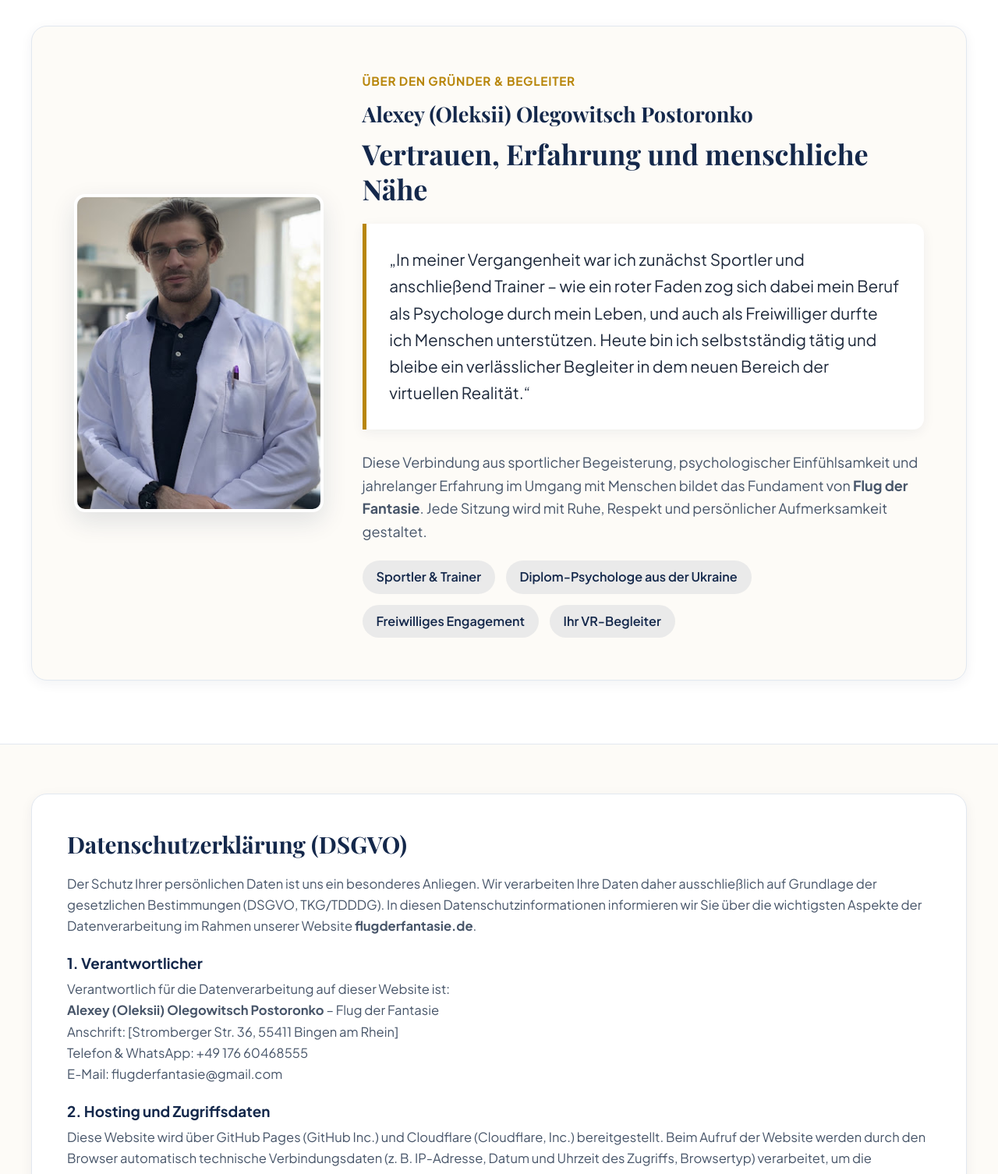
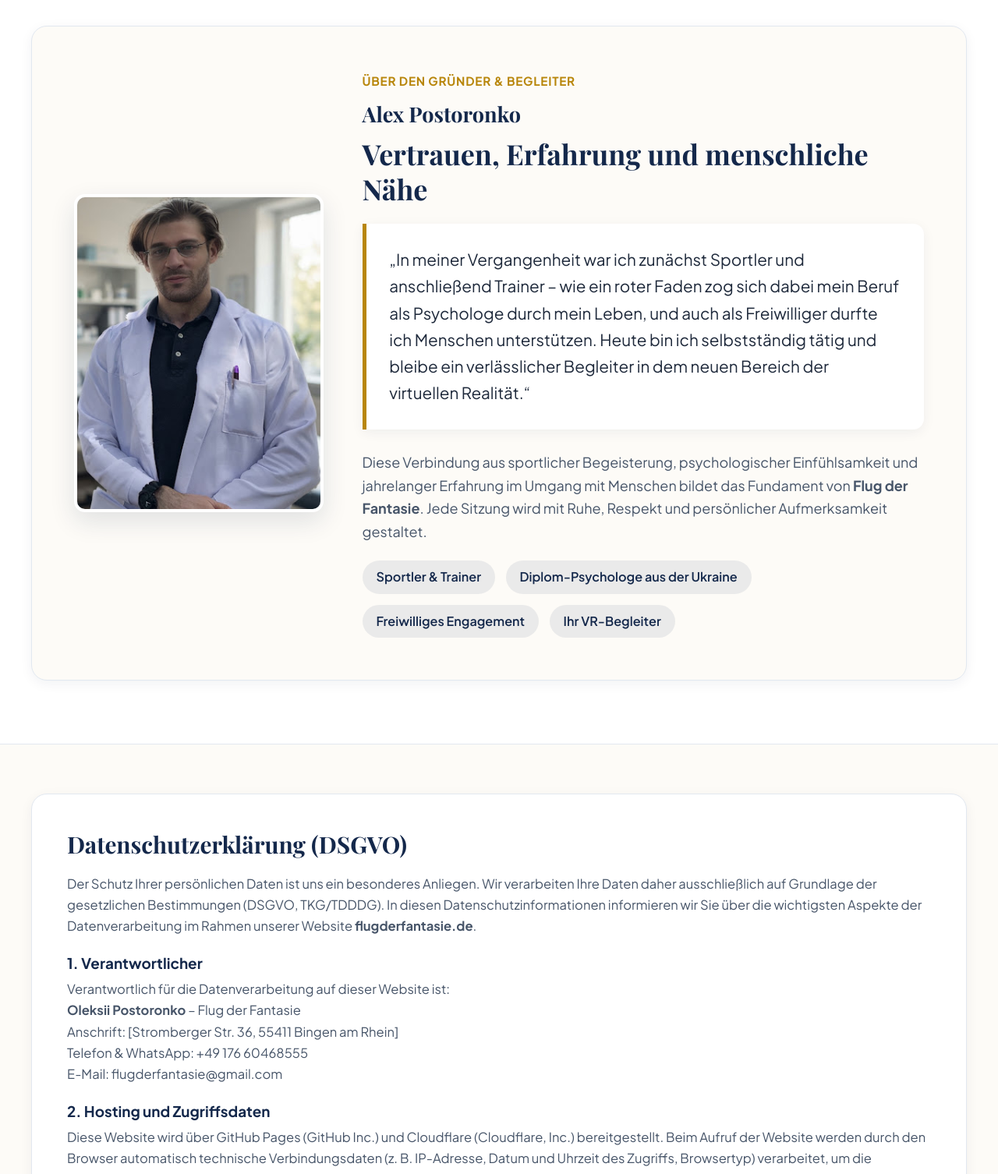
Before and after one commit to r89639922731-ai/FlugderFantasie, a plain HTML site: page index.html in a window 1280 px wide. Shown: the part 4860-6366 px from the top of the page at 78% size. Drawn offline with nearby package versions, Linux system fonts and the light colour scheme; a web font is replaced by a local one.

Commit message:
Update index.html

```diff
--- a/index.html
+++ b/index.html
@@ -1096,7 +1096,7 @@
                 </div>
                 <div class="author-info">
                     <span class="author-badge">Über den Gründer &amp; Begleiter</span>
-                    <div class="author-name">Alexey (Oleksii) Olegowitsch Postoronko</div>
+                    <div class="author-name">Alex Postoronko</div>
                     <h2>Vertrauen, Erfahrung und menschliche Nähe</h2>
                     <blockquote class="author-quote">
                         „In meiner Vergangenheit war ich zunächst Sportler und anschließend Trainer – wie ein roter Faden zog sich dabei mein Beruf als Psychologe durch mein Leben, und auch als Freiwilliger durfte ich Menschen unterstützen. Heute bin ich selbstständig tätig und bleibe ein verlässlicher Begleiter in dem neuen Bereich der virtuellen Realität.“
@@ -1127,7 +1127,7 @@
                 <h3>1. Verantwortlicher</h3>
                 <p>
                     Verantwortlich für die Datenverarbeitung auf dieser Website ist:<br>
-                    <strong>Alexey (Oleksii) Olegowitsch Postoronko</strong> – Flug der Fantasie<br>
+                    <strong>Oleksii Postoronko</strong> – Flug der Fantasie<br>
                     Anschrift: [Stromberger Str. 36, 55411 Bingen am Rhein]<br>
                     Telefon &amp; WhatsApp: +49 176 60468555<br>
                     E-Mail: flugderfantasie@gmail.com
```
